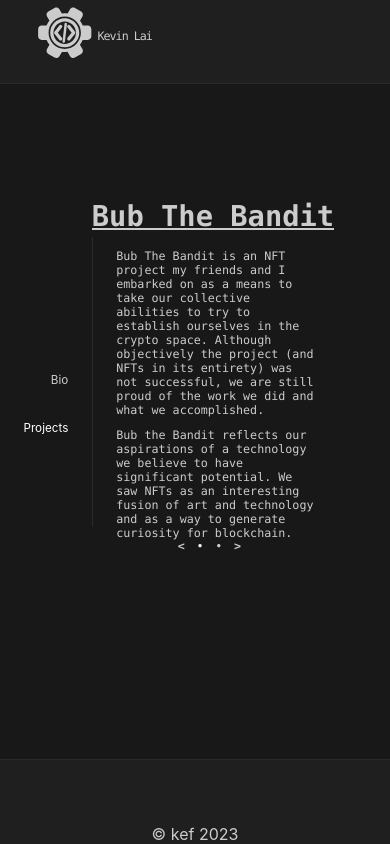
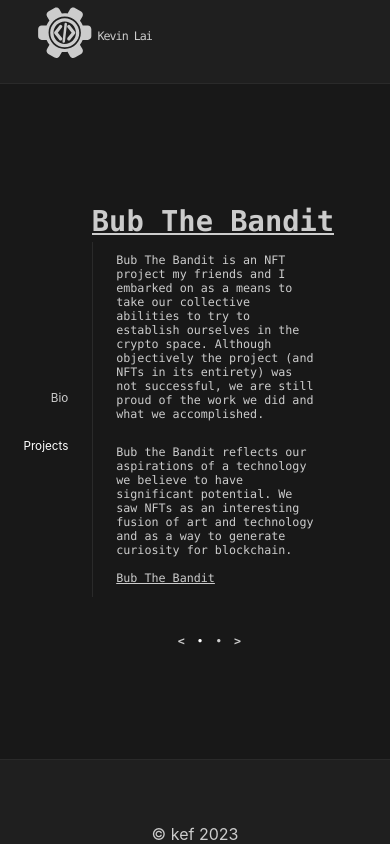
Before and after one commit to KevinLai76/personal-website, a React (Create React App) app: page / in a window 390 px wide. Both pictures are taken after a click on the button "Projects". Built offline with nearby package versions, Linux system fonts and the light colour scheme.

Commit message:
changed dimensions so that divs and containers do not jump in mobile.

```diff
--- a/src/Projects.js
+++ b/src/Projects.js
@@ -6,7 +6,7 @@ function Projects() {
 
     const [displayProject, setDisplayProject] = useState("project1")
     const bubLink = <a style={{color: "inherit"}} href="https://www.bubthebandit.com/">Bub The Bandit</a>
-
+    const inanimateesLink = <a style={{color: "inherit"}} href="https://www.inanimatees.com/">Inanimatees</a>
     const text = {
         project1:{
             title: bubLink,
@@ -19,10 +19,11 @@ function Projects() {
             body2:
             "Bub the Bandit reflects our aspirations of a technology we believe\
             to have significant potential. We saw NFTs as an interesting fusion\
-            of art and technology and as a way to generate curiosity for blockchain."
+            of art and technology and as a way to generate curiosity for blockchain.",
+            link: bubLink
         },
         project2:{
-            title:"Inanimate Quiz",
+            title: inanimateesLink,
             body1:
             "This is our take on a personality quiz but with personality.\
             You’ve taken personality quizzes before, you know the deal,\
@@ -32,7 +33,8 @@ function Projects() {
             "A fun project we decided to make in our free time.\
             Though cute and quirky on the surface some real work\
             went into figuring out exactly how to word the questions/answers\
-            and the logic behind assigning a personality to the user."
+            and the logic behind assigning a personality to the user.",
+            link: inanimateesLink
         },
         project3:{
             title:"NA",
@@ -75,7 +77,9 @@ function Projects() {
                     {text[displayProject].body1}
                 </p>
                 <p className="project-content-text-message-2">
-                    {text[displayProject].body2}
+                    {text[displayProject].body2}<br/>
+                    <br/>
+                    {text[displayProject].link}
                 </p>
             </span>
             <div className="pagination">
--- a/src/css/App.css
+++ b/src/css/App.css
@@ -15,7 +15,7 @@
   display: flex;
   align-items: center;
   justify-content: center;
-  height: 70vh;
+  height: 80vh;
   width: 100%;
 }
 
--- a/src/css/Bio.css
+++ b/src/css/Bio.css
@@ -2,8 +2,6 @@
     display: flex;
     flex-direction: column;
     height: 400px
-    /* justify-content: center; */
-    /* width: 100%; */
 }
 
 .bio-title {
@@ -65,14 +63,18 @@ p {
 } */
 
 @media screen and (min-width: 360px) {
+    .bio-content{
+        display: flex;
+        flex-direction: column;
+        height: 475px
+    }
+
     .bio-title{
-        /* width: 75%; */
         width: fit-content;
     }
 
     .bio-content-text-container{
         width: 75%;
-        /* width: fit-content; */
     }
 
     .bio-title-hey{
@@ -94,13 +96,17 @@ p {
 }
 
 @media screen and (min-width: 1000px) {
+    .bio-content{
+        display: flex;
+        flex-direction: column;
+        height: 400px
+    }
+
     .bio-title{
-        /* width: 65%; */
         width: fit-content;
     }
 
     .bio-content-text-container{
-        /* width: 65% */
         width: 560px;
     }
 
--- a/src/css/Body.css
+++ b/src/css/Body.css
@@ -8,7 +8,7 @@
     display: flex;
     flex-direction: column;
     justify-content: center;
-    padding-top: 3em;
+    /* padding-top: 3em; */
     row-gap: 2em;
     width: 100%;
 }
--- a/src/css/Projects.css
+++ b/src/css/Projects.css
@@ -64,14 +64,23 @@
 }
 
 @media screen and (min-width: 360px) {
+    .project-content{
+        display: flex;
+        flex-direction: column;
+        height: 475px;
+        position: relative;
+    }
+
     .project-title{
         /* width: 75%; */
         width: fit-content;
     }
 
     .project-content-text-container{
+        display: flex;
+        flex-direction: column;
+        align-items: stretch;
         width: 75%;
-        height: 290px;
         /* width: fit-content; */
     }
 
@@ -81,9 +90,20 @@
     p{
         font-size: calc(11.5px + 4.5 * ((100vw - 360px)/ 640));
     }
+
+    .pagination{
+        position: absolute;
+        bottom: 0;
+    }
 }
 
 @media screen and (min-width: 1000px) {
+    .project-content{
+        display: flex;
+        flex-direction: column;
+        height: 400px;
+    }
+
     .project-title{
         /* width: 65%; */
         width: fit-content;
@@ -92,6 +112,7 @@
     .project-content-text-container{
         /* width: 65% */
         width: 560px;
+        height: 290px;
     }
 
     .project-title-bub{
@@ -100,4 +121,12 @@
     p{
         font-size: 16px;
     }
+
+    .pagination{
+        display:inline-flex;
+        justify-content: center;
+        width: 75%;
+        position: relative;
+    }
+
 }
```
